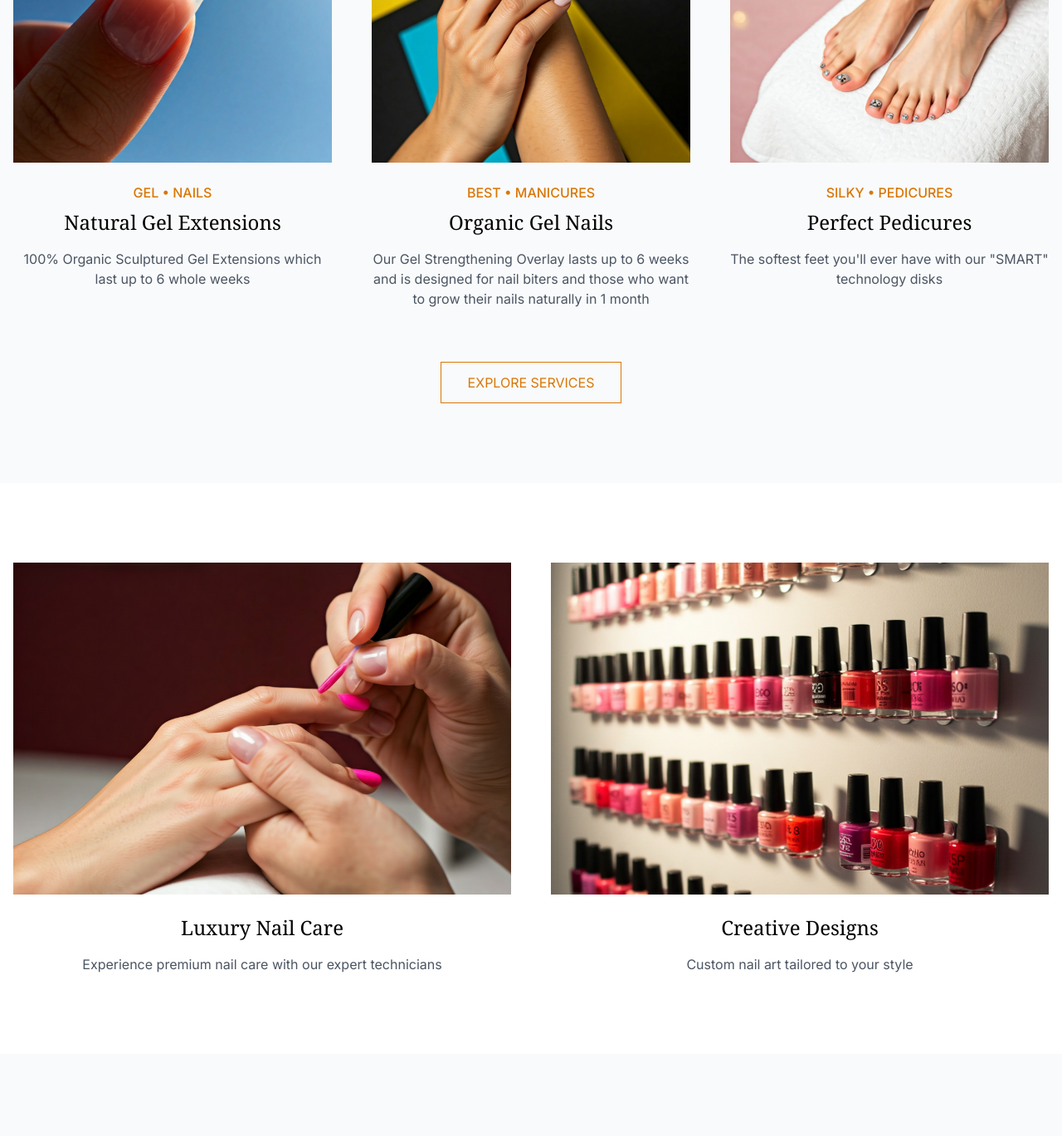
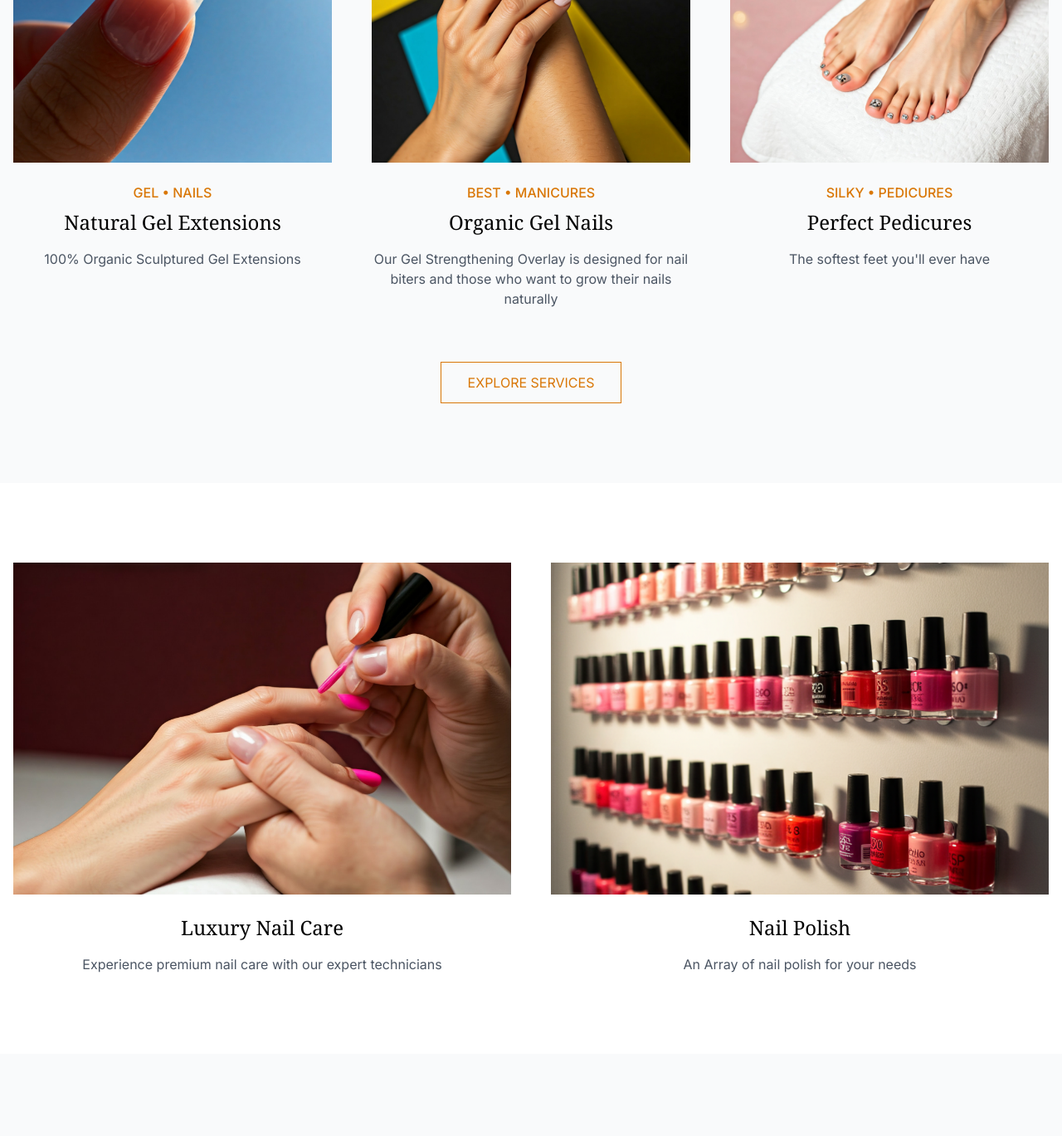
Before and after one commit to JOATLGTM/Amelia-nail-salon, a Next.js app: page / in a window 1280 px wide. Shown: the part 1754-3123 px from the top of the page at 83% size. Built offline with nearby package versions, Linux system fonts and the light colour scheme.

Commit message:
update copys

```diff
--- a/components/gallery-section.jsx
+++ b/components/gallery-section.jsx
@@ -30,10 +30,10 @@ export default function GallerySection() {
 							className="w-full h-[400px] object-cover mb-6"
 						/>
 						<h3 className="text-2xl font-serif mb-4">
-							Creative Designs
+							Nail Polish
 						</h3>
 						<p className="text-gray-600">
-							Custom nail art tailored to your style
+							An Array of nail polish for your needs
 						</p>
 					</div>
 				</div>
--- a/components/services-section.jsx
+++ b/components/services-section.jsx
@@ -6,21 +6,20 @@ export default function ServicesSection() {
 		{
 			category: "GEL • NAILS",
 			title: "Natural Gel Extensions",
-			description:
-				"100% Organic Sculptured Gel Extensions which last up to 6 whole weeks",
+			description: "100% Organic Sculptured Gel Extensions",
 			image: "/gel_extensions.jpeg",
 		},
 		{
 			category: "BEST • MANICURES",
 			title: "Organic Gel Nails",
 			description:
-				"Our Gel Strengthening Overlay lasts up to 6 weeks and is designed for nail biters and those who want to grow their nails naturally in 1 month",
+				"Our Gel Strengthening Overlay is designed for nail biters and those who want to grow their nails naturally",
 			image: "/organic_gel.jpeg",
 		},
 		{
 			category: "SILKY • PEDICURES",
 			title: "Perfect Pedicures",
-			description: `The softest feet you'll ever have with our "SMART" technology disks`,
+			description: `The softest feet you'll ever have`,
 			image: "/pedicure.jpeg",
 		},
 	];
```
